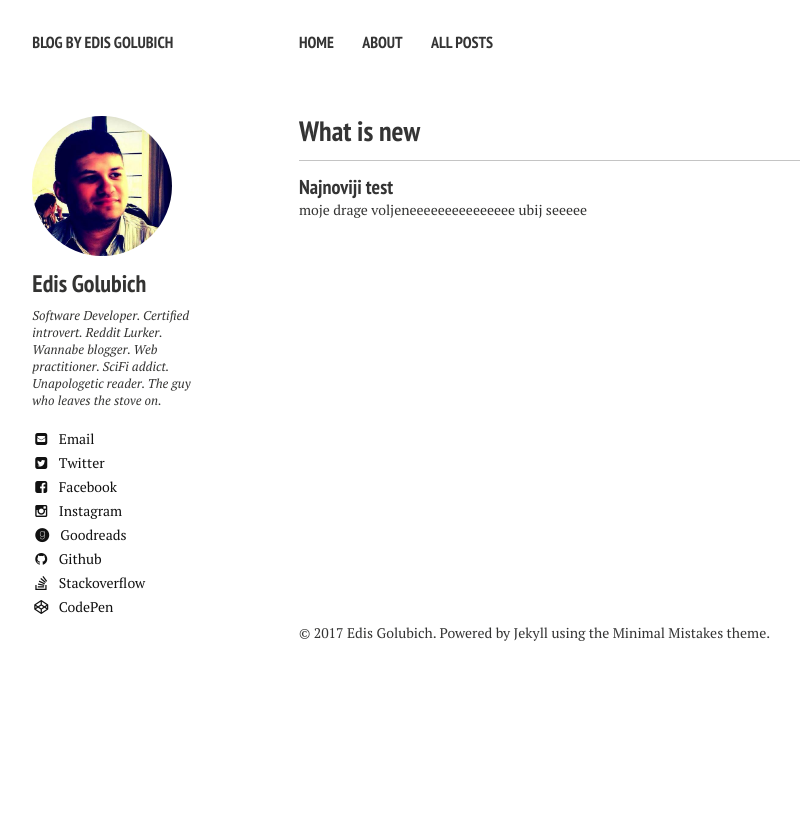
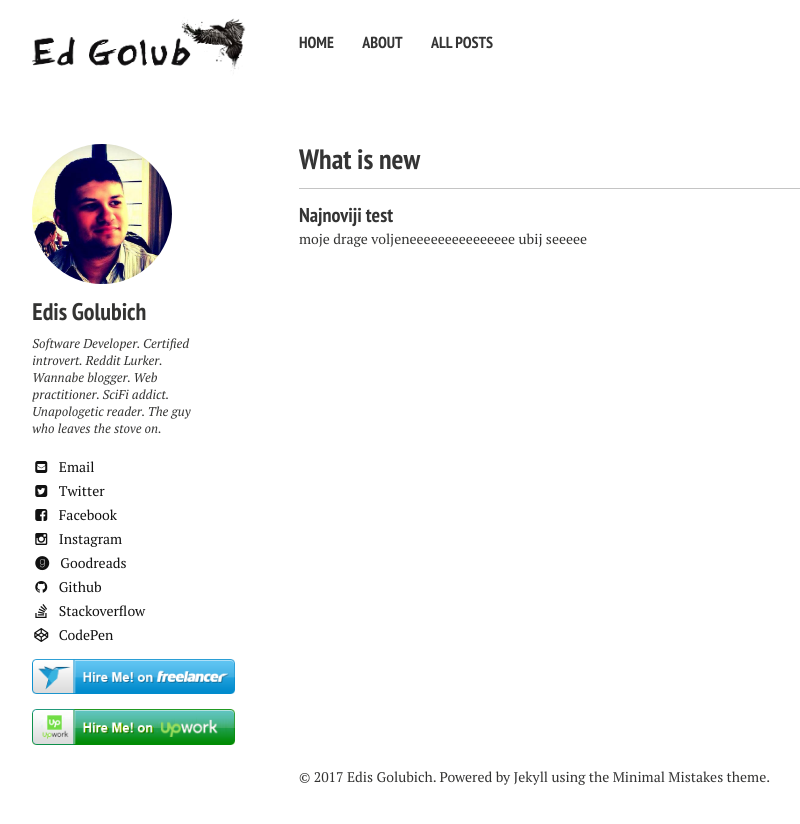
Before and after one commit to edgolub/edgolub.github.io, a Jekyll site: the page built from index.md, in a window 1280 px wide. Shown: the top 824 px of the page, without its empty margins (21-821 px from the left). Built offline with Jekyll 4.4.1, drawn with Linux system fonts in a browser that asks for light colours; nearby versions of some CDN libraries.

Commit message:
Add new logo and hireme buttons.

```diff
--- a/_includes/_author-bio.html
+++ b/_includes/_author-bio.html
@@ -33,4 +33,12 @@
   {% if author.weibo %}<a href="http://www.weibo.com/{{ author.weibo }}" class="author-social" target="_blank"><i class="fa fa-fw fa-weibo"></i> Weibo</a>{% endif %}
   {% if author.flickr %}<a href="http://www.flickr.com/{{ author.flickr }}" class="author-social" target="_blank"><i class="fa fa-fw fa-flickr"></i> Flickr</a>{% endif %}
   {% if author.codepen %}<a href="http://codepen.io/{{ author.codepen }}" class="author-social" target="_blank"><i class="fa fa-fw fa-codepen"></i> CodePen</a>{% endif %}
+  <div class="hireme-btns">
+    <a href="https://www.freelancer.com/hireme/edgolub" target="_blank">
+      <img src="{{ site.url }}/images/icons/hireme_freelancer.png" alt"" />
+    </a>
+    <a href="https://www.upwork.com/o/profiles/users/_~01c61c7bd193e005ea/" target="_blank">
+      <img src="{{ site.url }}/images/icons/hireme_upwork.png" alt"" />
+    </a>
+  </div>
 </div>
--- a/_includes/_navigation.html
+++ b/_includes/_navigation.html
@@ -1,6 +1,7 @@
 <div class="navigation-wrapper">
 	<div class="site-name">
-		<a href="{{ site.url }}/">{{ site.title }}</a>
+		<a href="{{ site.url }}/"><img src="{{ domain }}/images/logo-blog.png" style="max-width: 100%; max-height:60px;margin-top: -15px" alt="" /></a>
+		<!--<a href="{{ site.url }}/">{{ site.title }}</a>-->
 	</div><!-- /.site-name -->
 	<div class="top-navigation">
 		<nav id="site-nav" class="nav">
--- /dev/null
+++ b/_sass/custom.scss
@@ -0,0 +1,15 @@
+/* ==========================================================================
+   Custom Styles
+   ========================================================================== */
+
+.hireme-btns {
+	margin: 10px 0;
+	a {
+		display: inline-block;
+		width: 95%;
+		margin: 5px 0;
+		img {
+			max-width: 100%;
+		}
+	}
+}
--- a/assets/css/main.scss
+++ b/assets/css/main.scss
@@ -27,3 +27,5 @@ sitemap: false
 @import "vendor/magnific-popup/magnific-popup";
 //@import "vendor/google/fonts";
 @import "print";
+
+@import "custom";
```
Also changed, not shown: images/icons/hireme_freelancer.png (added), images/icons/hireme_upwork.png (added), images/logo-blog.png.
